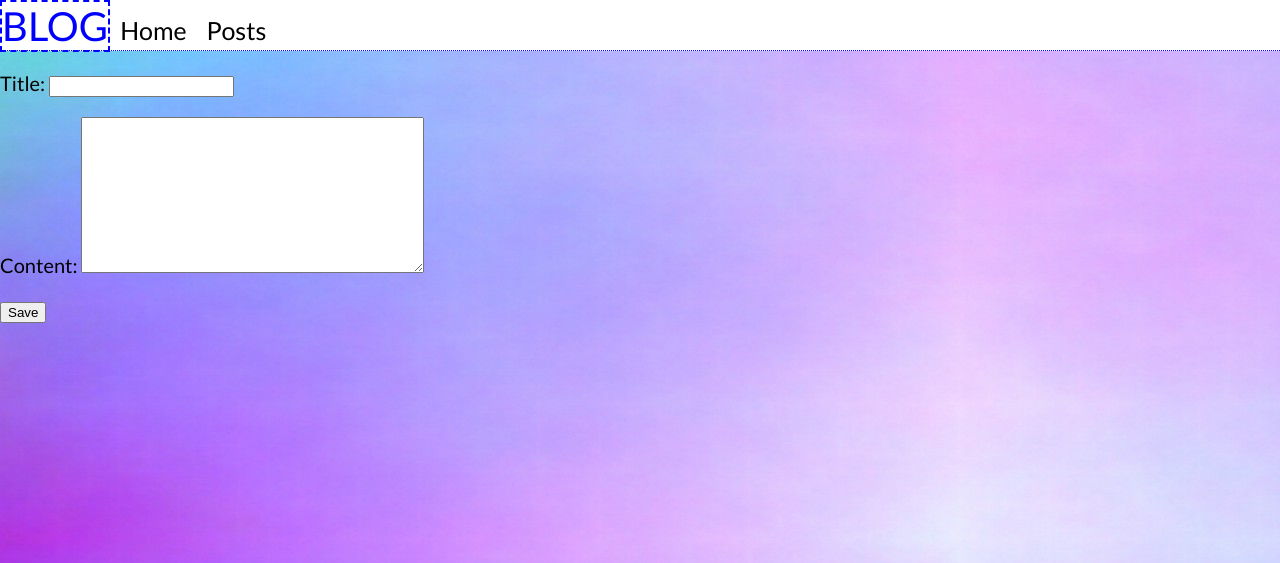
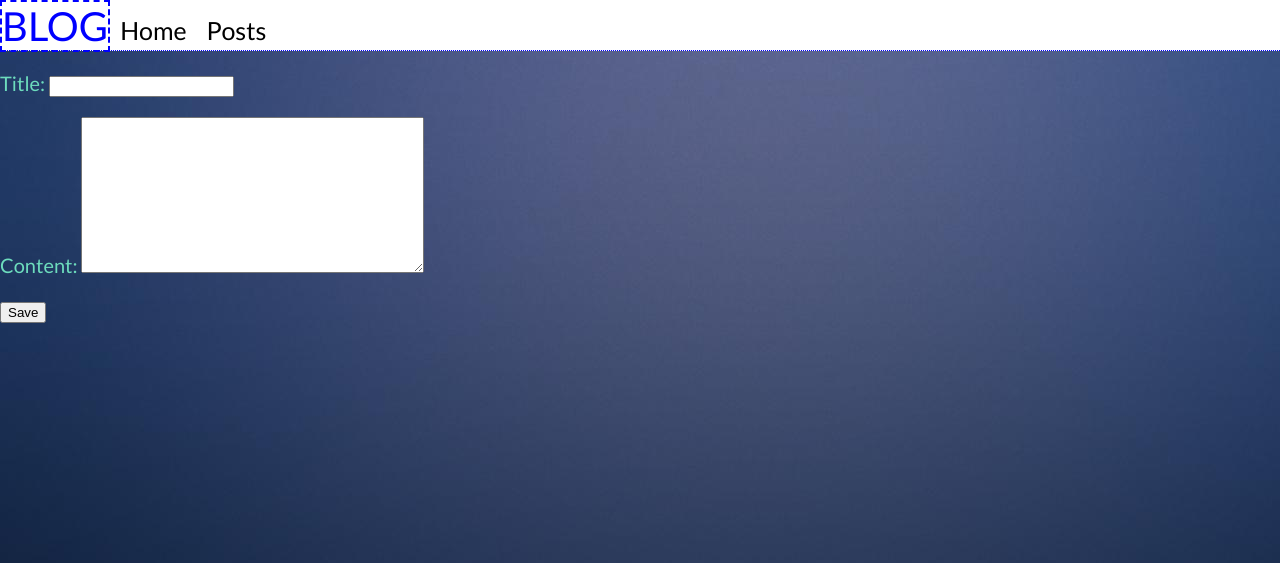
Before and after one commit to simicoder/DjangoBlog, a Django app: page / in a window 1280 px wide. Shown: the top 563 px of the page. Run offline with Django 3.2, Linux system fonts and the light colour scheme.

Commit message:
zmiany w style.css

```diff
--- a/blog/static/blog/style.css
+++ b/blog/static/blog/style.css
@@ -1,6 +1,6 @@
 body
 {
-background-image: url("images/tlo.jpg");
+background-image: url("images/background.jpg");
 margin: 0;
 font-family: 'Lato', sans-serif;
 font-size: 20px;
@@ -84,3 +84,8 @@ font-size: 20px;
 	text-align: center;
 	color: red;
 }
+
+label
+{
+	color: #6DDCBD;
+}
```
Also changed, not shown: blog/static/blog/images/background.jpg (added), blog/templates/registration/password_reset_form.html (line endings or trailing spaces), db.sqlite3.
